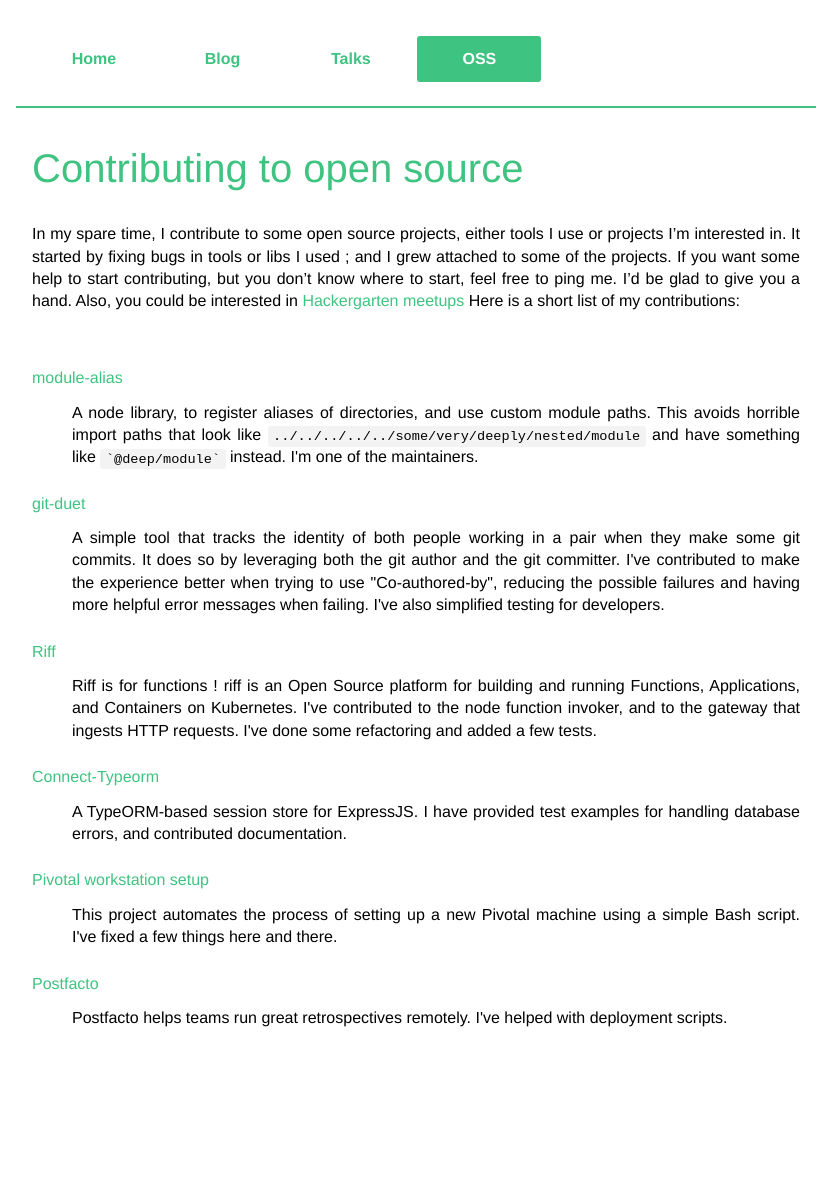
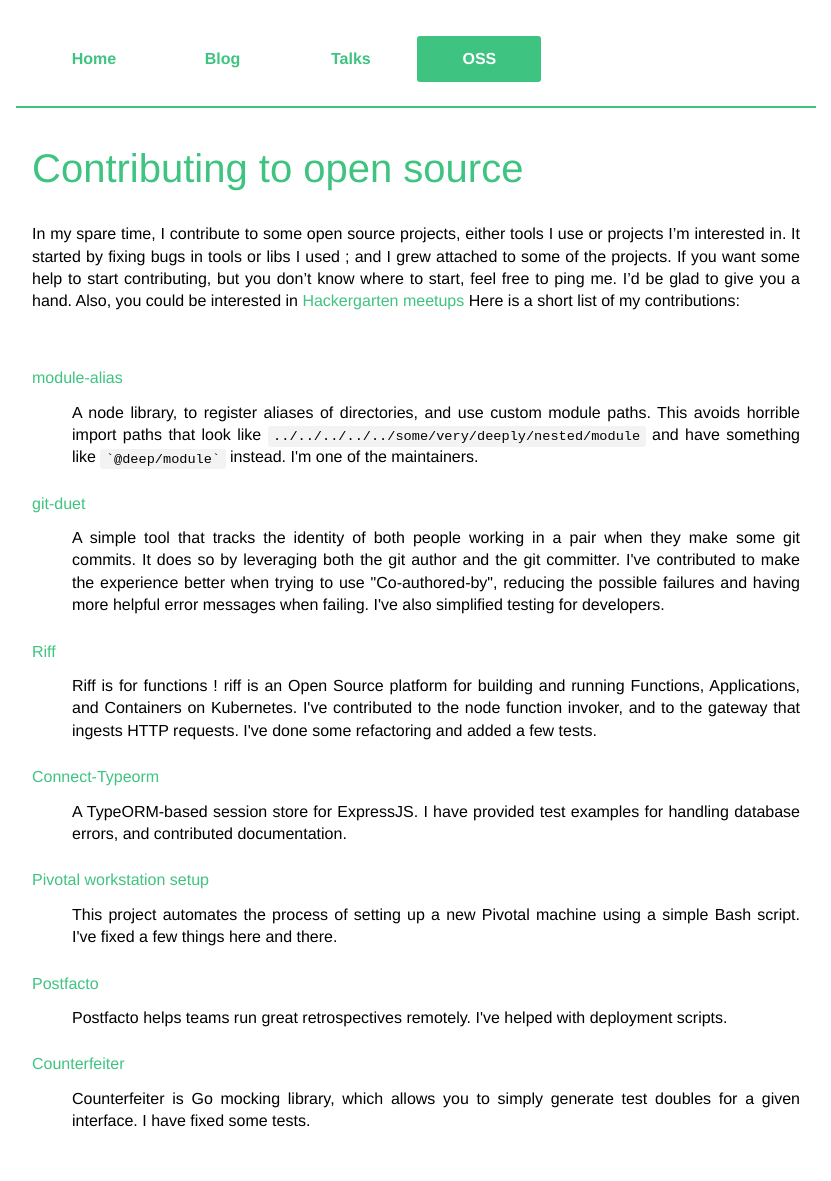
Before and after one commit to Kehrlann/kehrlann.github.io, a Jekyll site: the page built from oss.md, in a window 1280 px wide. Shown: the whole page, without its empty margins (224-1055 px from the left). Built offline with Jekyll 4.4.1, drawn with Linux system fonts in a browser that asks for light colours; before the commit the page ends 1077 px from its top, so only the background shows below that.

Commit message:
Add Counterfeiter to OSS

```diff
--- a/oss.md
+++ b/oss.md
@@ -35,4 +35,7 @@
 
   <dt><a href="https://github.com/pivotal/postfacto" target="_blank" rel="noopener">Postfacto</a></dt>
   <dd>Postfacto helps teams run great retrospectives remotely. I've helped with deployment scripts.</dd>
+
+  <dt><a href="https://github.com/maxbrunsfeld/counterfeiter" target="_blank" rel="noopener">Counterfeiter</a></dt>
+  <dd>Counterfeiter is Go mocking library, which allows you to simply generate test doubles for a given interface. I have fixed some tests.</dd>
 </dl>
```
